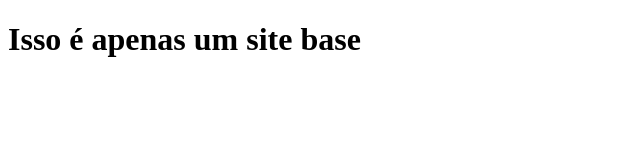
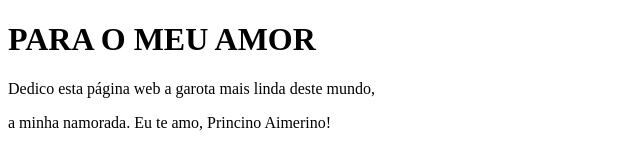
Before and after one commit to AnuTech001/anubirdoteknologio, a plain HTML site: page index.html in a window 1280 px wide. Shown: the whole page, without its empty margins (0-640 px from the left). Drawn offline with Linux system fonts and the light colour scheme.

Commit message:
Easter egg

```diff
--- a/index.html
+++ b/index.html
@@ -6,6 +6,8 @@
     <title>Document</title>
 </head>
 <body>
-    <h1>Isso é apenas um site base</h1>
+    <h1>PARA O MEU AMOR</h1>
+    <p>Dedico esta página web a garota mais linda deste mundo,</p>
+    <p>a minha namorada. Eu te amo, Princino Aimerino!</p>
 </body>
 </html>
```
